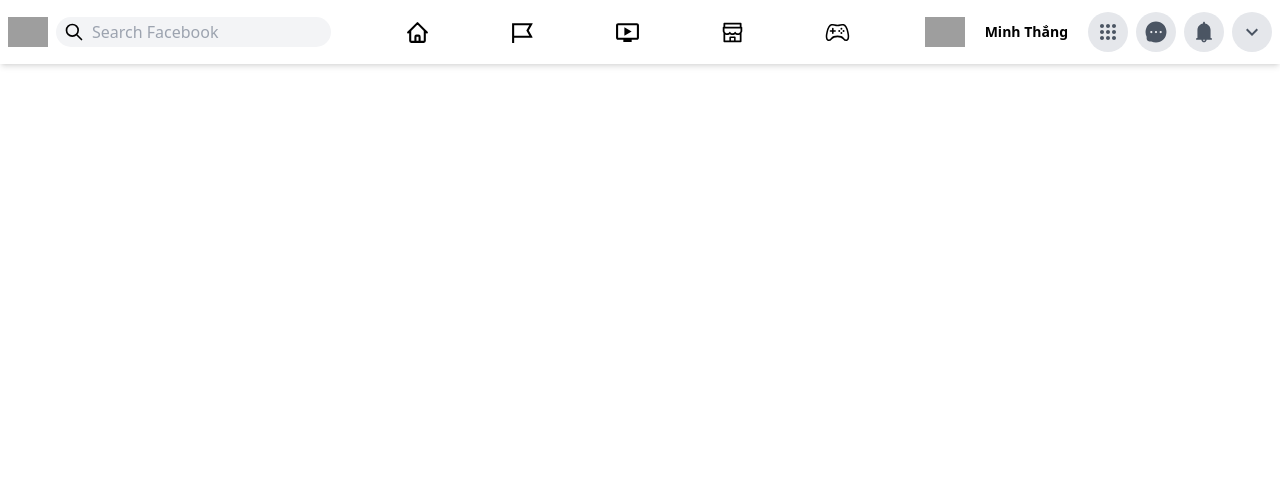
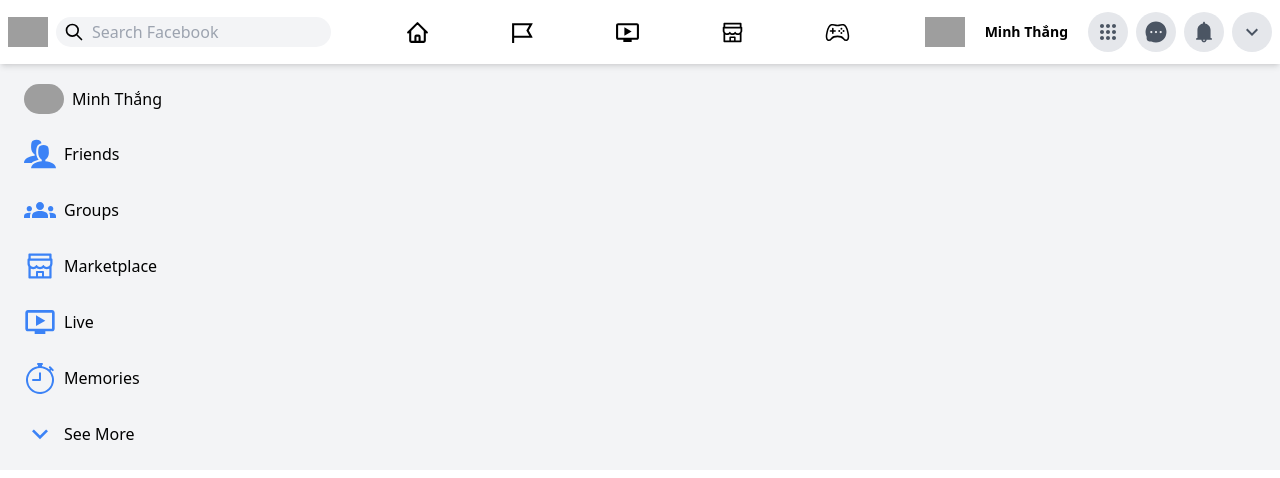
Before and after one commit to thang-39/facebook-clone, a Next.js app: page / in a window 1280 px wide. Shown: the top 478 px of the page. Built offline with nearby package versions, Linux system fonts and the light colour scheme; grey boxes are pictures that could not be loaded.

Commit message:
create left sidebar

```diff
--- /dev/null
+++ b/components/Sidebar.js
@@ -0,0 +1,34 @@
+import React from 'react';
+import Image from 'next/image';
+import { ImUsers } from "react-icons/im";
+import SidebarItem from './SidebarItem';
+import { MdGroups, MdOutlineExpandMore, MdOutlineOndemandVideo } from 'react-icons/md';
+import { AiOutlineShop } from 'react-icons/ai';
+import { BsStopwatch } from "react-icons/bs";
+
+const Sidebar = () => {
+  return (
+    <div className='hidden lg:inline-flex flex-col py-2 pl-2 max-w-xl lg:min-w-[302px]'>
+      <div className='flex items-center space-x-2 py-3 pl-4 hover:bg-gray-200 rounded-l-xl cursor-pointer'>
+        <Image
+          src="https://upload.wikimedia.org/wikipedia/commons/thumb/b/b8/2021_Facebook_icon.svg/800px-2021_Facebook_icon.svg.png"
+          height={40}
+          width={40}
+          className="rounded-full cursor-pointer"
+        />
+        <p className='hidden sm:inline-flex font-medium'>Minh Thắng</p>
+      </div>
+
+      <SidebarItem Icon={ImUsers} value="Friends"/>
+      <SidebarItem Icon={MdGroups} value="Groups"/>
+      <SidebarItem Icon={AiOutlineShop} value="Marketplace"/>
+      <SidebarItem Icon={MdOutlineOndemandVideo} value="Live"/>
+      <SidebarItem Icon={BsStopwatch} value="Memories"/>
+      <SidebarItem Icon={MdOutlineExpandMore} value="See More"/>
+
+
+    </div>
+  );
+}
+
+export default Sidebar;
--- /dev/null
+++ b/components/SidebarItem.js
@@ -0,0 +1,13 @@
+import React from 'react';
+
+
+const SidebarItem = ({Icon, value}) => {
+  return (
+    <div className='flex items-center space-x-2 py-3 pl-4 hover:bg-gray-200 rounded-l-xl cursor-pointer'>
+      <Icon className='h-8 w-8 text-blue-500'/>
+      <p className='hidden sm:inline-flex font-medium'>{value}</p>
+    </div>
+  );
+};
+
+export default SidebarItem;
--- a/pages/index.js
+++ b/pages/index.js
@@ -1,4 +1,5 @@
 import Header from '@/components/Header'
+import Sidebar from '@/components/Sidebar'
 import Head from 'next/head'
 
 export default function Home() {
@@ -10,7 +11,12 @@
         <link rel="icon" href="/favicon.ico" />
       </Head>
       <Header/>
-      <main ></main>
+      <main className='flex bg-gray-100'>
+        {/* Left Sidebar */}
+        <Sidebar/>
+        {/* Feed (Create Post and Posts) */}
+        {/* Right Sidebar */}
+      </main>
     </>
   )
 }
```
